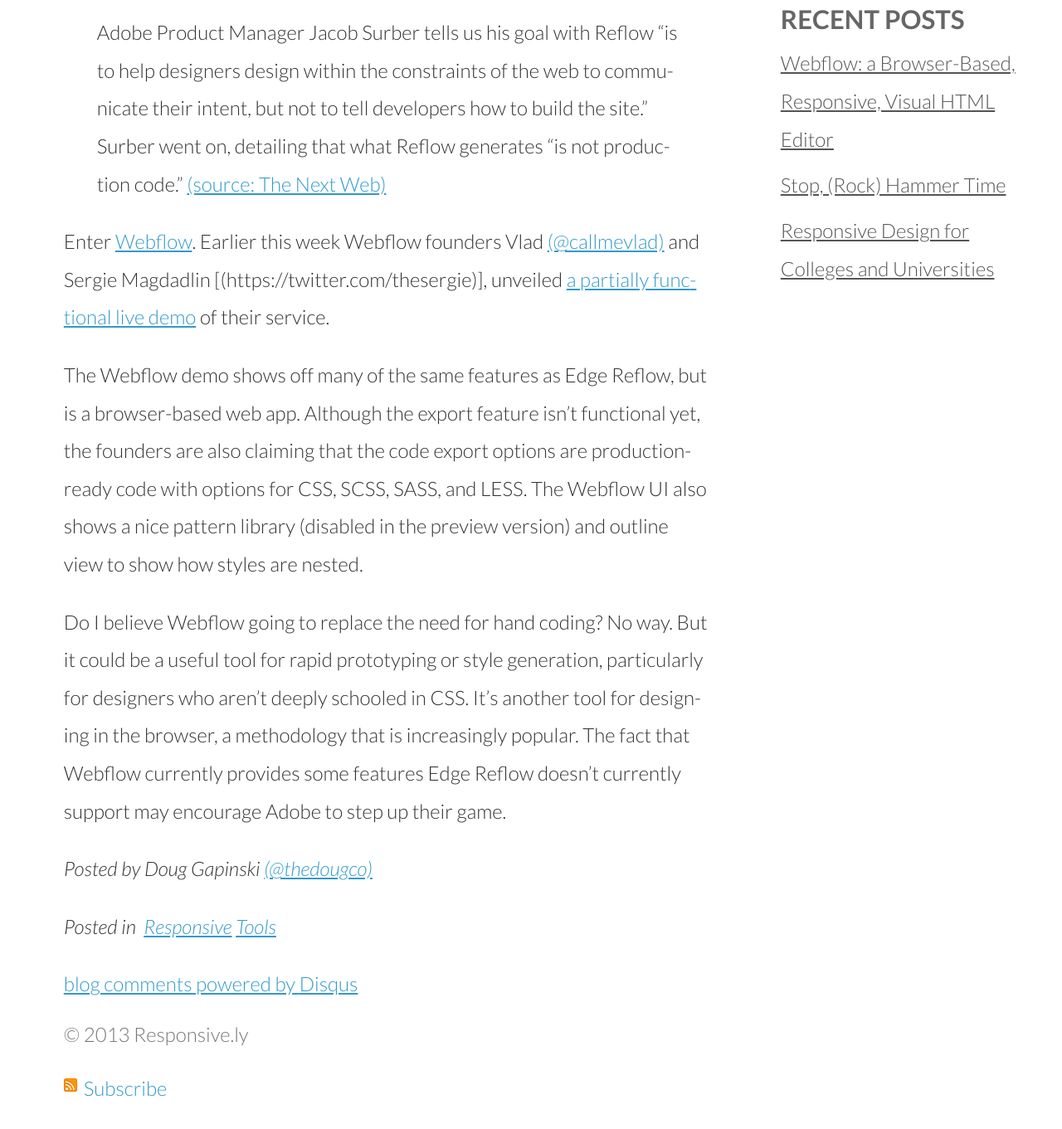
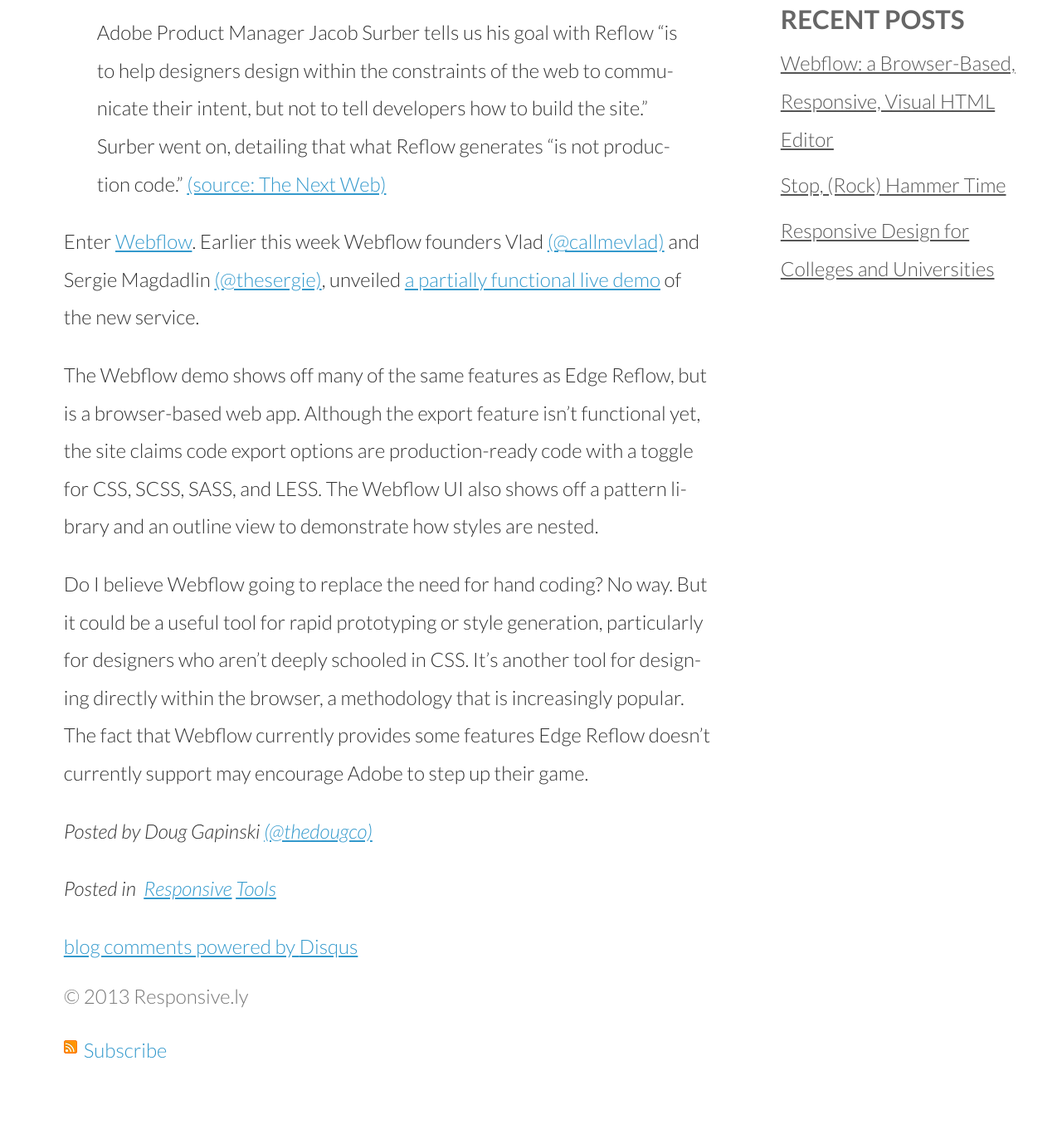
Before and after one commit to thedougco/responsive.ly, a Jekyll site: the page built from _posts/2013-03-21-webflow-a-browser-based-responsive-visual--HTML-editor.md, in a window 1280 px wide and 1400 px high, scrolled down 718 px. Shown: the top 1361 px of the window at 83% size. Built offline with Jekyll 4.4.1, drawn with Linux system fonts in a browser that asks for light colours; nearby versions of some CDN libraries; Markdown is read by kramdown in place of the engine named in the settings; comment, search, counter and statistics services are not loaded.

Commit message:
post edits

```diff
--- a/_posts/2013-03-21-webflow-a-browser-based-responsive-visual--HTML-editor.md
+++ b/_posts/2013-03-21-webflow-a-browser-based-responsive-visual--HTML-editor.md
@@ -11,10 +11,10 @@
 One of Edge Reflow's limitations is a common one for WYSIWYG editors:
 > Adobe Product Manager Jacob Surber tells us his goal with Reflow “is to help designers design within the constraints of the web to communicate their intent, but not to tell developers how to build the site.” Surber went on, detailing that what Reflow generates “is not production code.” [(source: The Next Web)](http://thenextweb.com/apps/2013/02/14/adobe-launches-responsive-design-app-reflow-updates-dreamweaver-edge-animate-and-edge-code/)
 
-Enter [Webflow](http://webflow.com/). Earlier this week Webflow founders Vlad [(@callmevlad)](https://twitter.com/callmevlad) and Sergie Magdadlin [(https://twitter.com/thesergie)], unveiled [a partially functional live demo](http://playground.webflow.com/) of their service.
+Enter [Webflow](http://webflow.com/). Earlier this week Webflow founders Vlad [(@callmevlad)](https://twitter.com/callmevlad) and Sergie Magdadlin [(@thesergie)](https://twitter.com/thesergie), unveiled [a partially functional live demo](http://playground.webflow.com/) of the new service.
 
-The Webflow demo shows off many of the same features as Edge Reflow, but is a browser-based web app. Although the export feature isn't functional yet, the founders are also claiming that the code export options are production-ready code with options for CSS, SCSS, SASS, and LESS. The Webflow UI also shows a nice pattern library (disabled in the preview version) and outline view to show how styles are nested.
+The Webflow demo shows off many of the same features as Edge Reflow, but is a browser-based web app. Although the export feature isn't functional yet, the site claims code export options are production-ready code with a toggle for CSS, SCSS, SASS, and LESS. The Webflow UI also shows off a pattern library and an outline view to demonstrate how styles are nested.
 
-Do I believe Webflow going to replace the need for hand coding? No way. But it could be a useful tool for rapid prototyping or style generation, particularly for designers who aren't deeply schooled in CSS. It's another tool for designing in the browser, a methodology that is increasingly popular. The fact that Webflow currently provides some features Edge Reflow doesn't currently support may encourage Adobe to step up their game.
+Do I believe Webflow going to replace the need for hand coding? No way. But it could be a useful tool for rapid prototyping or style generation, particularly for designers who aren't deeply schooled in CSS. It's another tool for designing directly within the browser, a methodology that is increasingly popular. The fact that Webflow currently provides some features Edge Reflow doesn't currently support may encourage Adobe to step up their game.
 
 *Posted by Doug Gapinski [(@thedougco)](http://www.twitter.com/@thedougco)*
```
